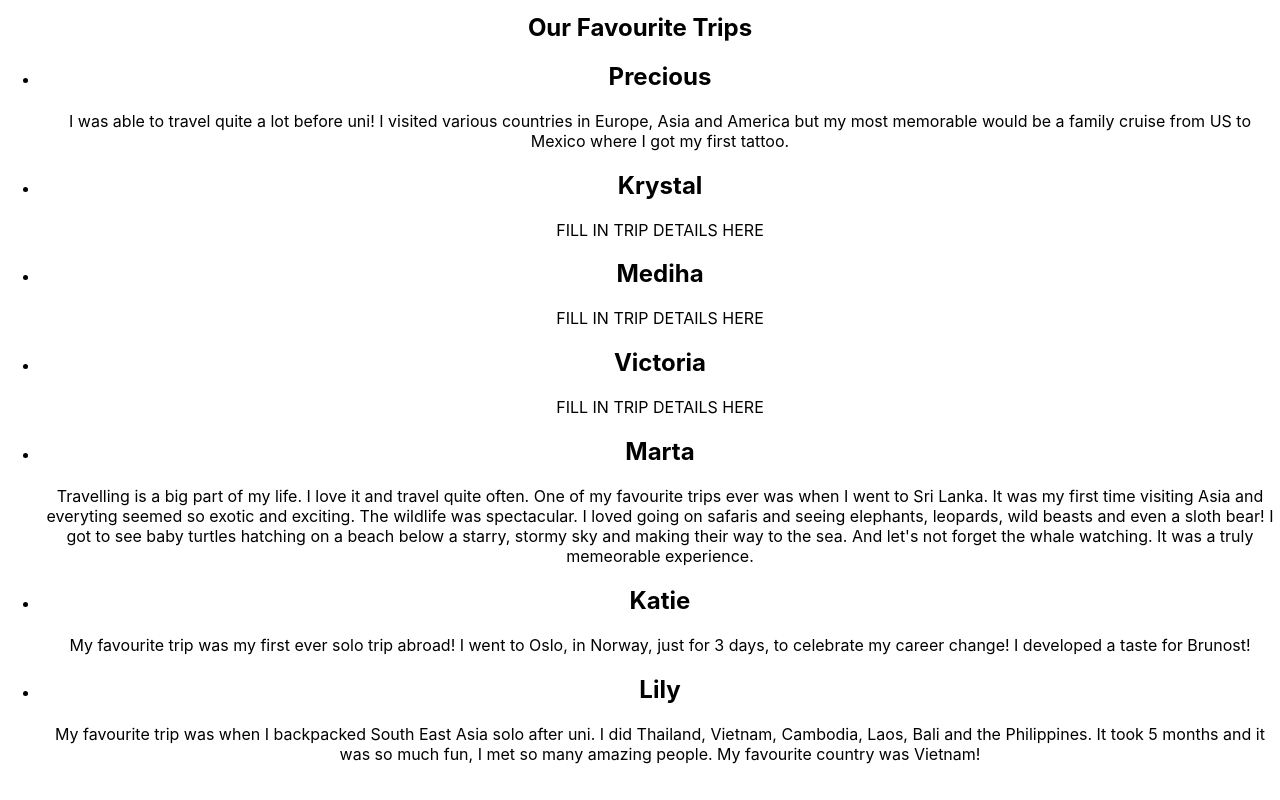
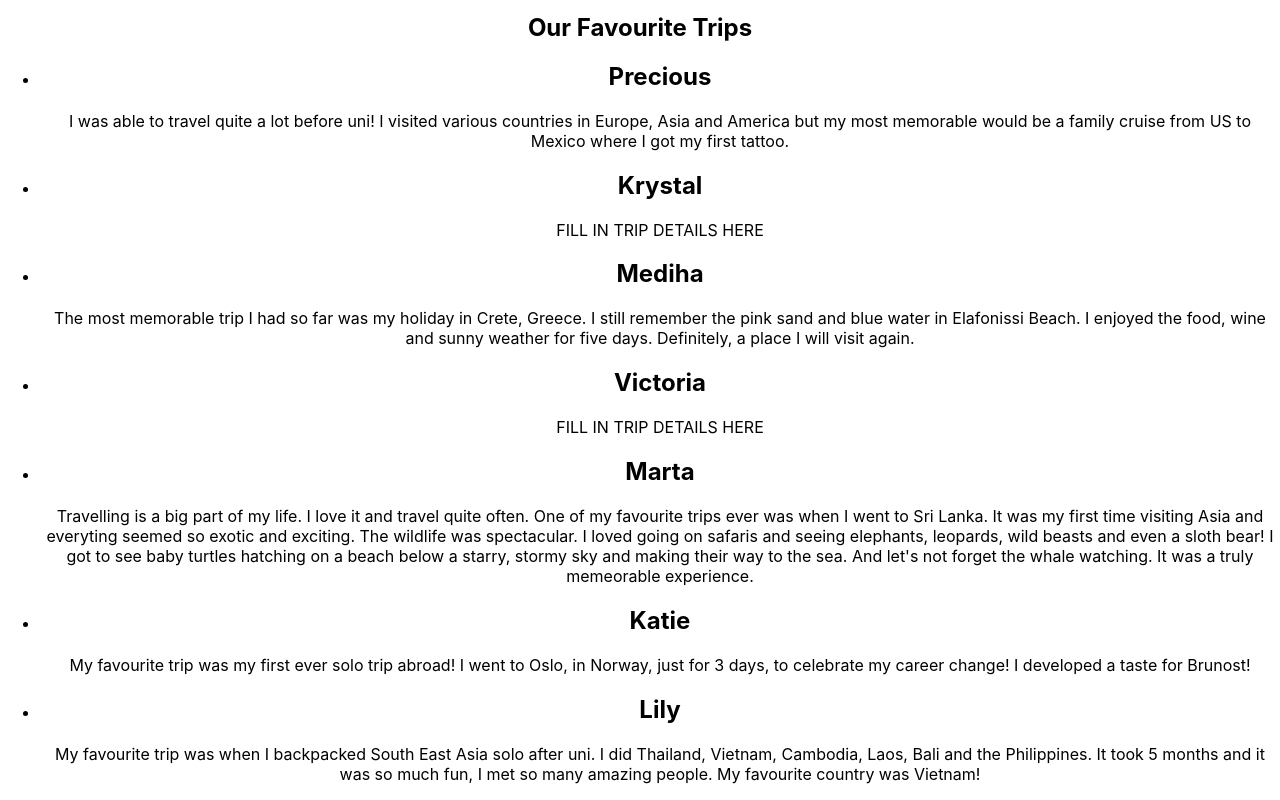
Before and after one commit to lilywright17/TripScribe, a React (Create React App) app in the folder tripscribe/: page / in a window 1280 px wide. Shown: the part 807-1607 px from the top of the page. Built offline with nearby package versions, Linux system fonts and the light colour scheme.

Commit message:
mediha added p tag info

```diff
--- a/tripscribe/src/App.js
+++ b/tripscribe/src/App.js
@@ -19,7 +19,7 @@ function App() {
             </li>
             <li>
               <h2>Mediha</h2>
-              <p>FILL IN TRIP DETAILS HERE</p>
+              <p>The most memorable trip I had so far was my holiday in Crete, Greece. I still remember the pink sand and blue water in Elafonissi Beach. I enjoyed the food, wine and sunny weather for five days. Definitely, a place I will visit again.</p>
             </li>
             <li>
               <h2>Victoria</h2>
```
